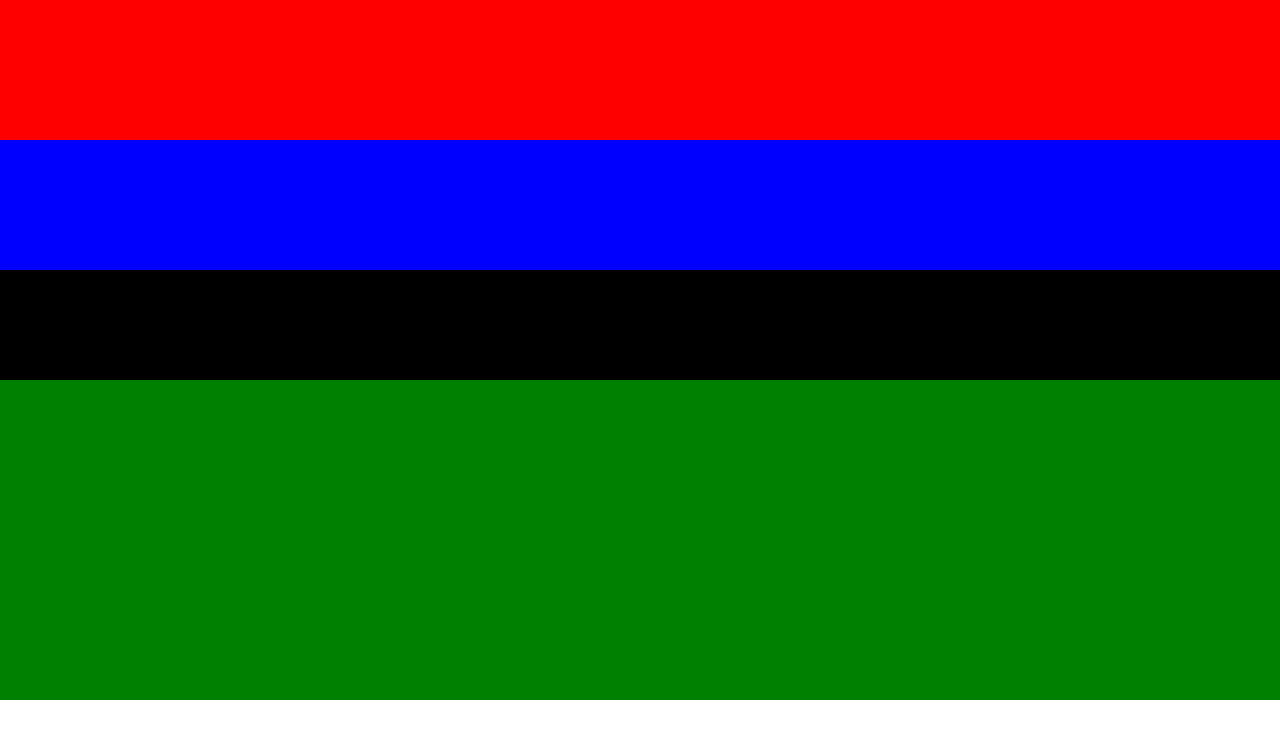
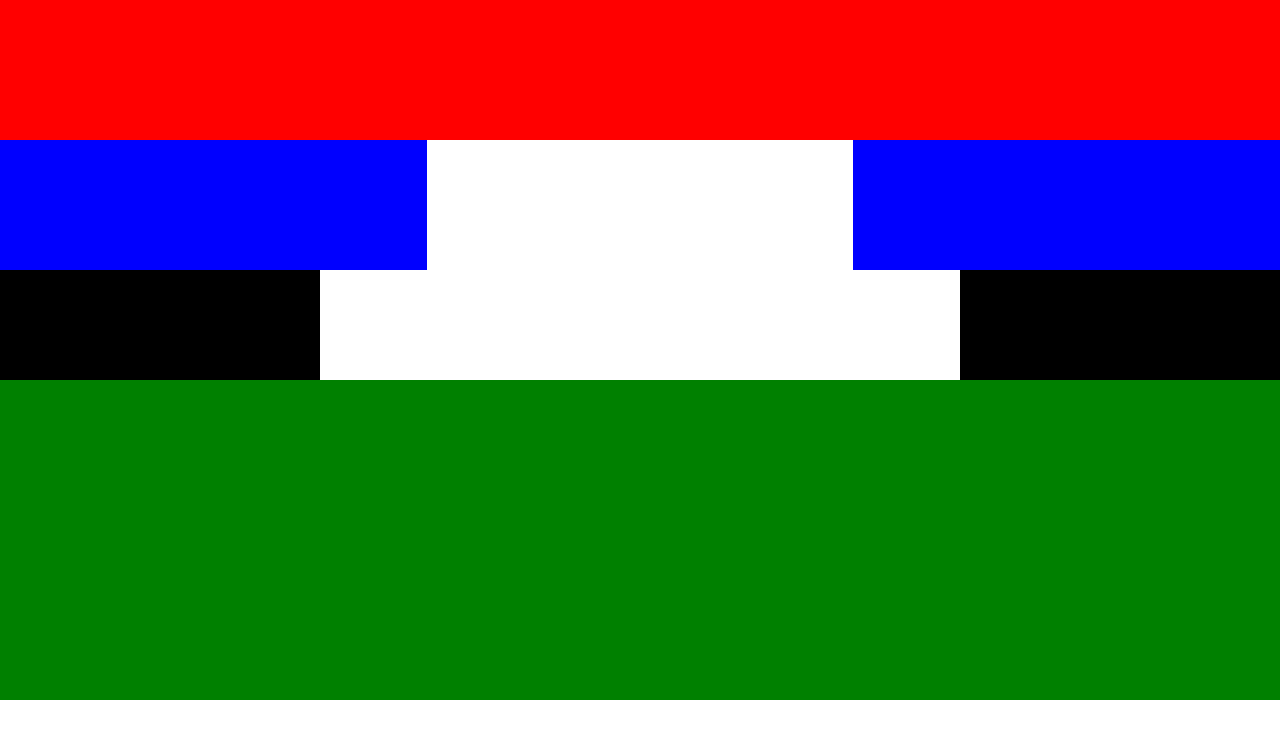
Before and after one commit to capitalsavhome/test_under_construct, a plain HTML site: page index.html in a window 1280 px wide. Drawn offline with nearby package versions, Linux system fonts and the light colour scheme.

Commit message:
continue to create layout

```diff
--- a/index.html
+++ b/index.html
@@ -13,8 +13,12 @@
       <div class="row" id="mainRow">
         <div class="col-xs-12 col-sm-12 col-md-12 col-lg-12 absoluteHeight" id="mainCol">
           <div class="row" id="rowSpace1"></div>
-          <div class="row" id="rowMainText"></div>
-          <div class="row" id="rowMainTime"></div>
+          <div class="row" id="rowMainText">
+            <div class="col-xs-4 col-xs-offset-4 col-sm-4 col-sm-offset-4 col-md-4 col-md-offset-4 col-lg-4 col-lg-offset-4 absoluteHeight" id="colMainText"></div>
+          </div>
+          <div class="row" id="rowMainTime">
+            <div class="col-xs-6 col-xs-offset-3 col-sm-6 col-sm-offset-3 col-md-6 col-md-offset-3 col-lg-6 col-lg-offset-3 absoluteHeight" id="colMainTime"></div>
+          </div>
         </div>
       </div>
     </div>
--- a/style.css
+++ b/style.css
@@ -25,3 +25,11 @@
   height: 110px;
   background-color: black;
 }
+
+#colMainText{
+  background-color: white;
+}
+
+#colMainTime{
+  background-color: white;
+}
```
